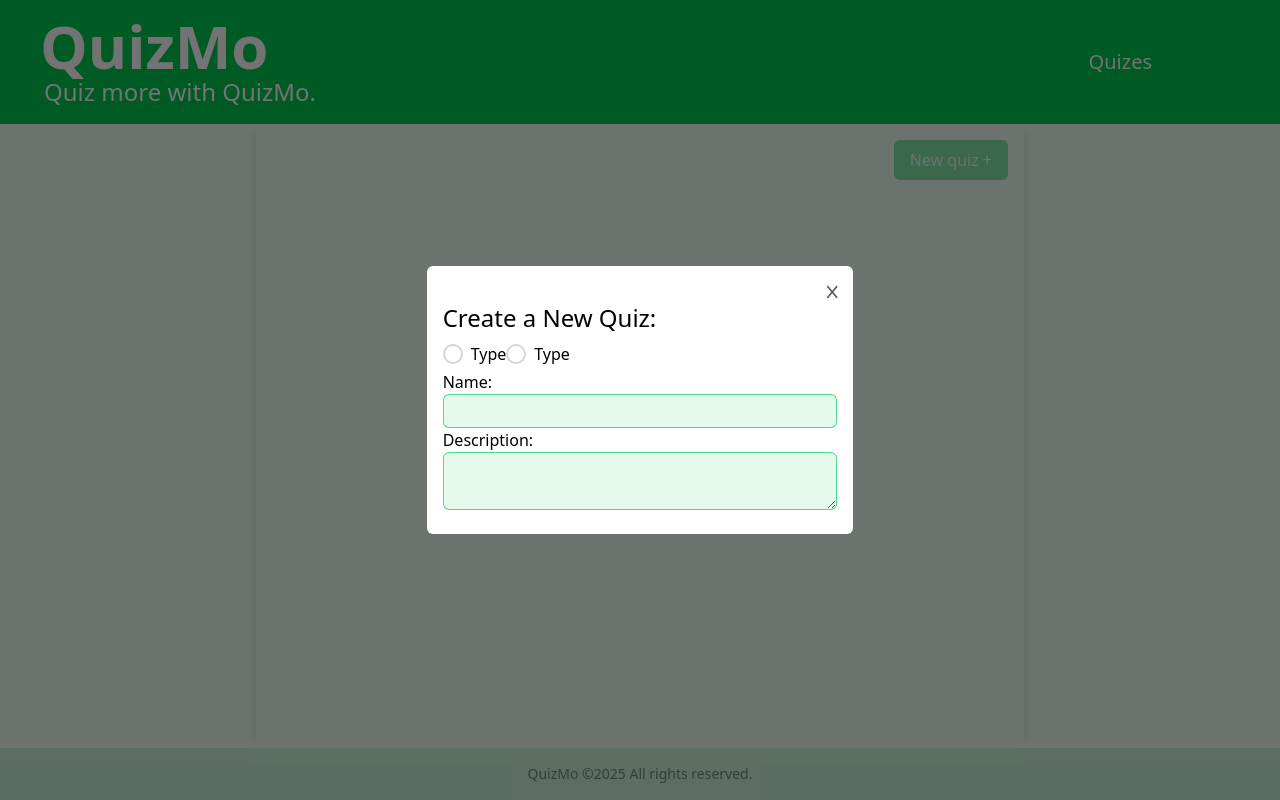
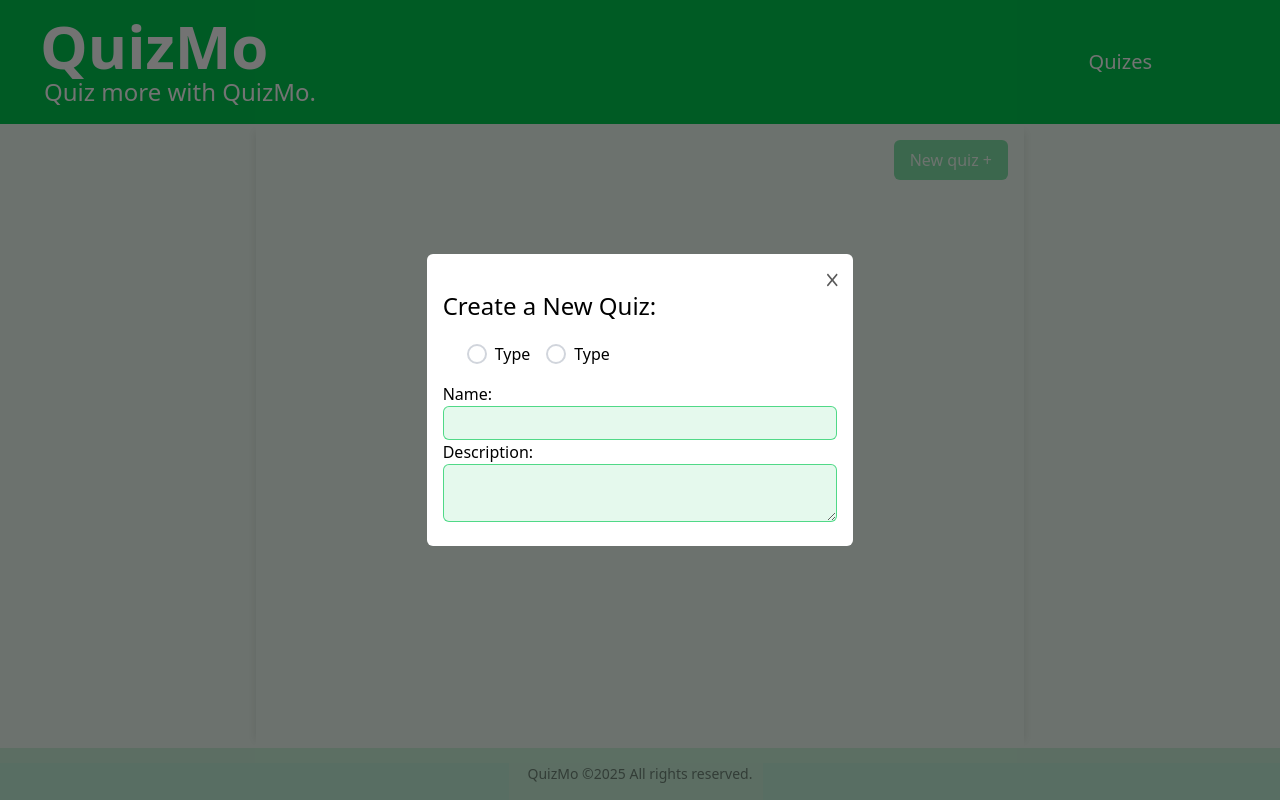
Before and after one commit to DanielG808/quiz-app, a Next.js app: page /user/quizes in a window 1280 px wide. Both pictures are taken after a click on the button "New quiz +". Built offline with nearby package versions, Linux system fonts and the light colour scheme.

Commit message:
added layout styling to the radio-button

```diff
--- a/src/components/type-selector.tsx
+++ b/src/components/type-selector.tsx
@@ -2,7 +2,7 @@ import RadioButton from "./ui/radio-button";
 
 export default function TypeSelector() {
   return (
-    <div>
+    <div className="pl-4 py-3">
       <RadioButton />
       <RadioButton />
     </div>
--- a/src/components/ui/radio-button.tsx
+++ b/src/components/ui/radio-button.tsx
@@ -1,6 +1,6 @@
 export default function RadioButton() {
   return (
-    <label className="inline-flex items-center space-x-2 cursor-pointer">
+    <label className="inline-flex items-center space-x-2 cursor-pointer px-2">
       <input type="radio" className="hidden peer" />
       <span className="w-5 h-5 border-2 border-gray-300 rounded-full peer-checked:border-primary peer-checked:bg-primary/45 transition-all duration-200" />
       <span>Type</span>
```
